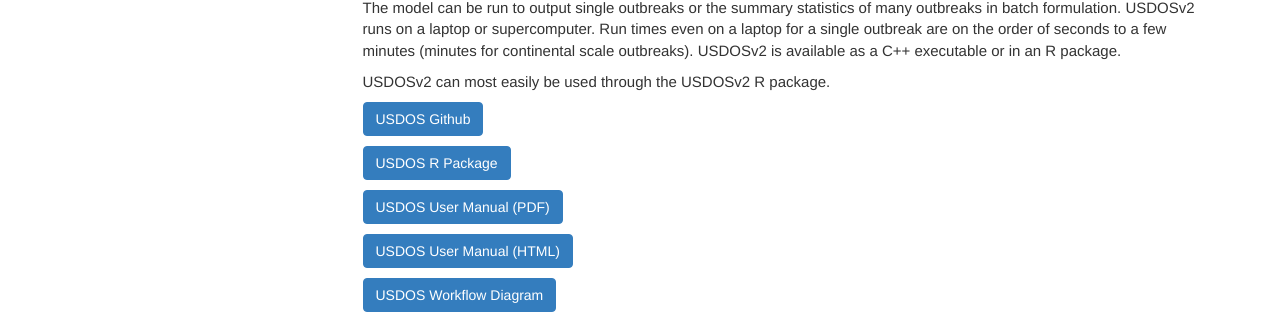
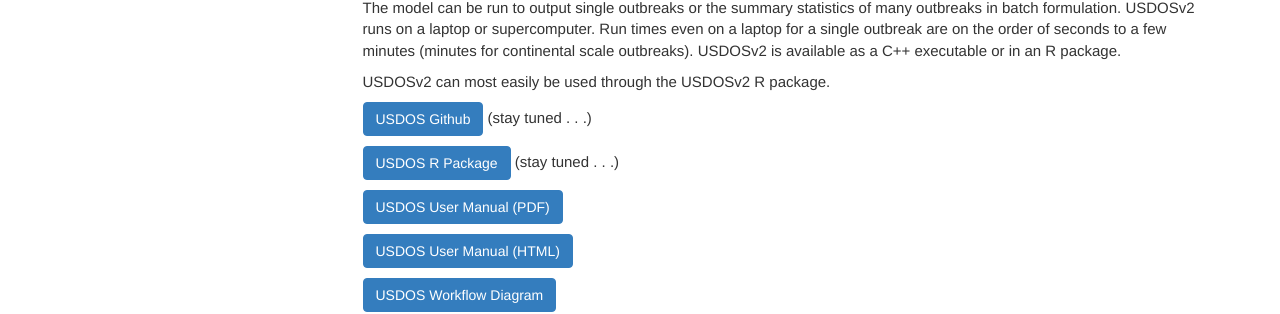
Before and after one commit to webblabb/usammusdos, a Jekyll site: the page built from pages/usdos/usdos.md, in a window 1280 px wide. Shown: the part 312-626 px from the top of the page. Built offline with Jekyll 4.4.1, drawn with Linux system fonts in a browser that asks for light colours; nearby versions of some CDN libraries; comment, search, counter and statistics services are not loaded.

Commit message:
Update usdos.md

```diff
--- a/pages/usdos/usdos.md
+++ b/pages/usdos/usdos.md
@@ -16,9 +16,9 @@ The model can be run to output single outbreaks or the summary statistics of man
 USDOSv2 can most easily be used through the USDOSv2 R package.
 
 
-<a href="" class="btn btn-primary">USDOS Github</a>
+<a href="" class="btn btn-primary">USDOS Github</a> (stay tuned . . .)
 
-<a href="" class="btn btn-primary">USDOS R Package</a>
+<a href="" class="btn btn-primary">USDOS R Package</a>  (stay tuned . . .)
 
 <a href="literature/USDOS_UserManual.pdf" class="btn btn-primary">USDOS User Manual (PDF)</a>
 
```
